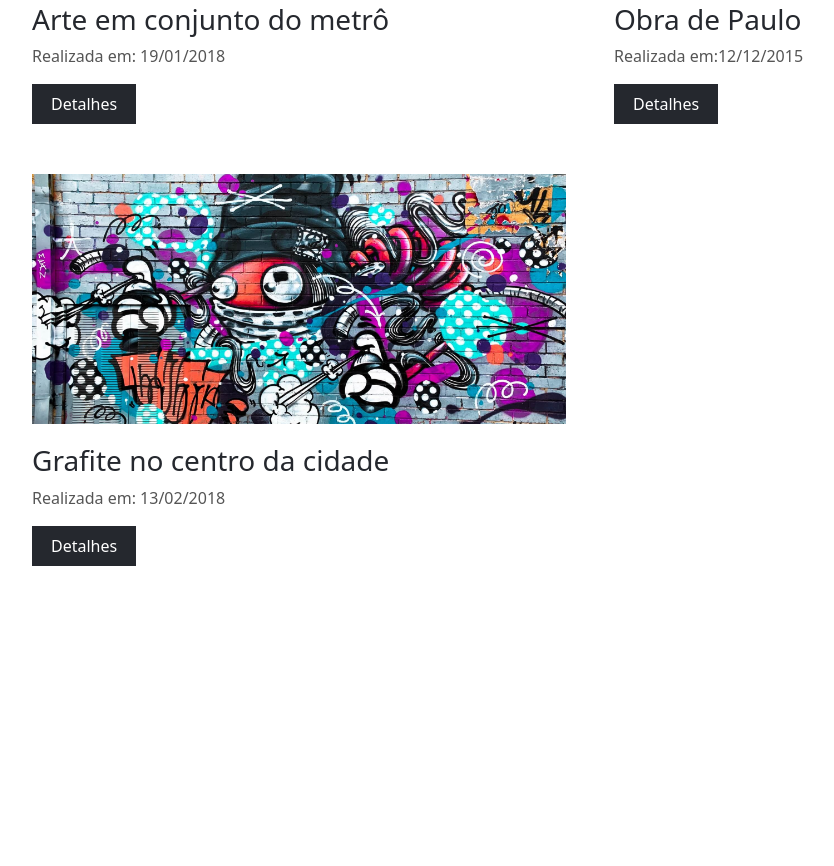
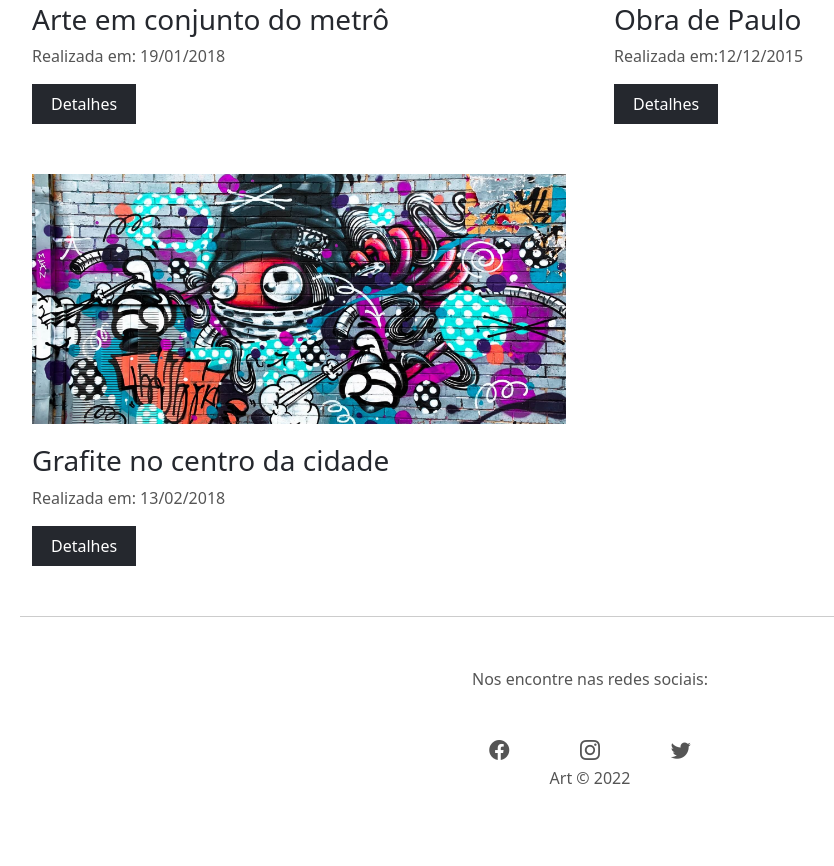
Before and after one commit to LucasssH97/bootstrap_study, a plain HTML site: page aula_1/index.html in a window 1280 px wide. Shown: the part 1422-2288 px from the top of the page, without its empty margins (50-884 px from the left). Before the commit the page ends 2038 px from the top, so only its background shows below. Drawn offline with nearby package versions, Linux system fonts and the light colour scheme.

Commit message:
projeto finalizado

```diff
--- a/aula_1/css/style.css
+++ b/aula_1/css/style.css
@@ -127,3 +127,33 @@ i {
     height: 250px;
     margin-bottom: 20px;
 }
+
+
+/* FOOTER */
+
+footer {
+    border-top: 1px solid #ccc;
+    height: 250px;
+    padding: 30px;
+}
+
+footer i {
+    font-size: 20px;
+}
+
+#social-icons-container {
+    padding: 25px;
+}
+
+#social-icons-container div {
+    text-align: center;
+}
+
+footer p {
+    text-align: center;
+    margin: 20px;
+}
+
+a:hover i {
+    color: #c1b696;
+}
--- a/aula_1/index.html
+++ b/aula_1/index.html
@@ -52,7 +52,7 @@
         <div class="col-12">
             <h1>Artes em destaque</h1>
         </div>
-        <div class="row  gx-5">
+        <div class="row  gx-md-5">
             <div class="col-12 col-md-6">
                 <div class="small-image-container center-image" id="img2"></div>
                 <h3>Obra de Arthur</h3>
@@ -85,6 +85,22 @@
             </div>
         </div>
     </div>
+    <!-- FOOTER -->
+    <footer class="container">
+        <p class="secondary-color">Nos encontre nas redes sociais:</p>
+        <div class="row justify-content-center" id="social-icons-container">
+            <div class="col-1">
+                <a href="#"><i class="bi bi-facebook secondary-color"></i></a>
+            </div>
+            <div class="col-1">
+                <a href="#"><i class="bi bi-instagram secondary-color"></i></a>
+            </div>
+            <div class="col-1">
+                <a href="#"><i class="bi bi-twitter secondary-color"></i></a>
+            </div>
+            <p class="secondary-color">Art &copy; 2022</p>
+        </div>
+    </footer>
 </body>
 
 </html>
```
